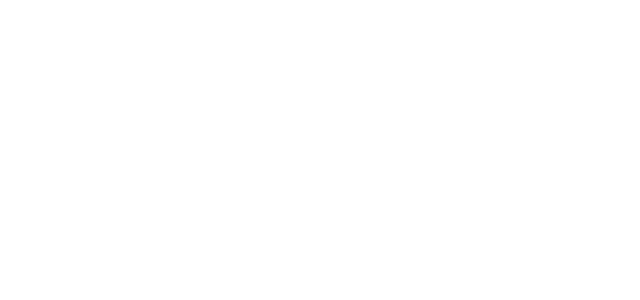
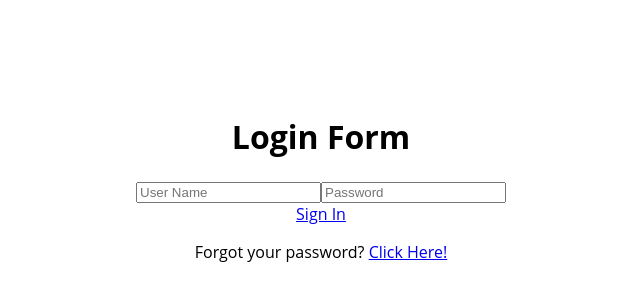
Before and after one commit to AB3000/Twistter-Twitter-with-a-Twist, a React (Create React App) app: page / in a window 1280 px wide. Shown: the part 156-456 px from the top of the page, without its empty margins (319-959 px from the left). Built offline with nearby package versions, Linux system fonts and the light colour scheme.

Commit message:
Moved all html to App.js

```diff
--- a/public/index.html
+++ b/public/index.html
@@ -28,7 +28,6 @@
   <body>
     <noscript>You need to enable JavaScript to run this app.</noscript>
     <div id="root"></div>
-
     <!--
       This HTML file is a template.
       If you open it directly in the browser, you will see an empty page.
--- a/src/App.js
+++ b/src/App.js
@@ -1,14 +1,97 @@
-import React from 'react';
-import './App.css';
+import React, { Component } from 'react';
+import {StyleSheet, css} from 'aphrodite';
+import './App.css'
 
-function App() {
-  return (
-    <div className="App">
-      <header className="App-header">
-
-      </header>
+class App extends Component {
+  render() {
+    return (
+    <div className={css(styles.body)}>
+    <div className={css(styles.absoluteCenteredDiv)}>
+      <form action="index.html" method="post">
+        <div class="box">
+            <h1>Login Form</h1>
+            <input class="username" name="username" type="text" placeholder="User Name"></input>
+            <input class="username" name="username" type="password" placeholder="Password"></input>
+            <a href="#"><div class="button">Sign In</div></a>
+        </div>
+      </form>
+      <p>Forgot your password? <a class="fpwd" href="#">Click Here!</a></p>
     </div>
-  );
+    </div>);
+  }
 }
 
+
+const styles = StyleSheet.create({
+
+    body: {
+      fontFamily: "'Open Sans', 'sans-serif'",
+      background: "#3498db",
+      margin: "20px 0px 20px 0px",
+      width: "100%",
+      textAlign: "center"
+    },
+    p: {
+      fontSize: "12px",
+      textDecoration: "none",
+      color: "#ffffff"
+    },
+    h1: {
+      fontSize: "1.5em",
+      color: "#525252"
+    },
+    box: {
+      background: "white",
+      width: "300px",
+      borderRadius: "6px",
+      margin: "0 auto 0 auto",
+      padding: "0px 0px 70px 0px",
+      border: "#2980b9 4px solid"
+    },
+    username: {
+      background: "#ecf0f1",
+      border: "#ccc 1px solid",
+      borderBottom: "#ccc 2px solid",
+      padding: "8px",
+      width: "250px",
+      color: "#AAAAAA",
+      marginTop: "10px",
+      fontSize: "1em",
+      borderRadius: "4px"
+    },
+    button: {
+      background: "#2ecc71",
+      width: "125px",
+      paddingTop: "5px",
+      paddingBottom: "5px",
+      color: "white",
+      borderRadius: "4px",
+      border: "#27ae60 1px solid",
+      marginTop: "20px",
+      marginBottom: "20px",
+      float: "left",
+      marginLeft: "88px",
+      fontWeight: "800",
+      fontSize: "0.8em"
+    },
+    button_hover: {
+      background: "#2CC06B"
+    },
+    fpwd: {
+      color: "#f1c40f",
+      textDecoration: "underline"
+    },
+    absoluteCenteredDiv: {
+      position: "absolute",
+      top: "0",
+      bottom: "0",
+      left: "0",
+      right: "0",
+      margin: "auto",
+      width: "400px",
+      height: "300px",
+      textAlign: "center"
+    }
+})
+
 export default App;
```
